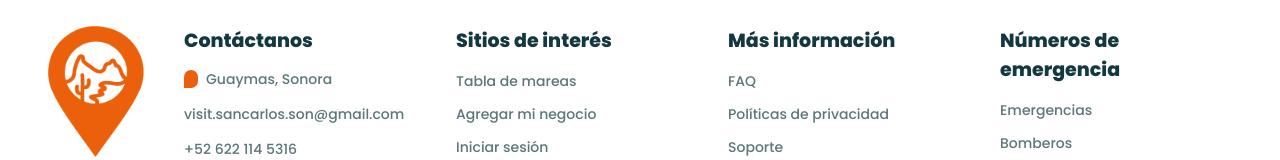
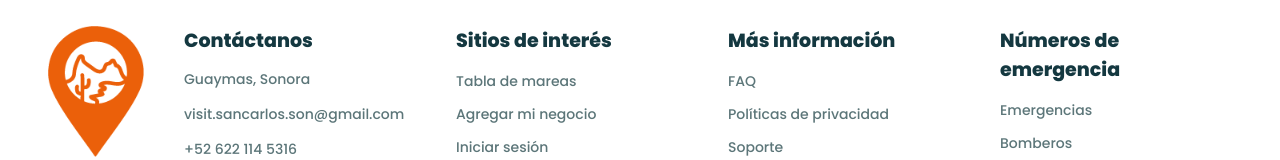
Before and after one commit to LDGAndreaM/visitsancarlos, a Next.js app: page / in a window 1280 px wide. Shown: the part 3829-3989 px from the top of the page. Built offline with nearby package versions, Linux system fonts and the light colour scheme.

Commit message:
Remove decorative marker before location text in footer
Co-Authored-By: Claude Sonnet 5 <noreply@anthropic.com>
Claude-Session: https://claude.ai/code/session_015zsh4xeMDRPCs6aEaxsrNn

```diff
--- a/components/Footer.tsx
+++ b/components/Footer.tsx
@@ -50,7 +50,6 @@ export default function Footer({ marginTop = 70, padding = "64px 48px 28px", soc
         <div style={{ display: "flex", flexDirection: "column", gap: 14 }}>
           <h3 style={{ margin: 0, fontSize: 19, fontWeight: 800, color: "#143840" }}>Contáctanos</h3>
           <div style={{ display: "flex", gap: 8, alignItems: "center", fontSize: 14 }}>
-            <span style={{ width: 14, height: 18, borderRadius: "7px 7px 7px 0", background: "#EB600A", flexShrink: 0 }} />
             <span>Guaymas, Sonora</span>
           </div>
           <a href="mailto:visit.sancarlos.son@gmail.com" style={{ fontSize: 14, color: "#5C7679" }}>
```
